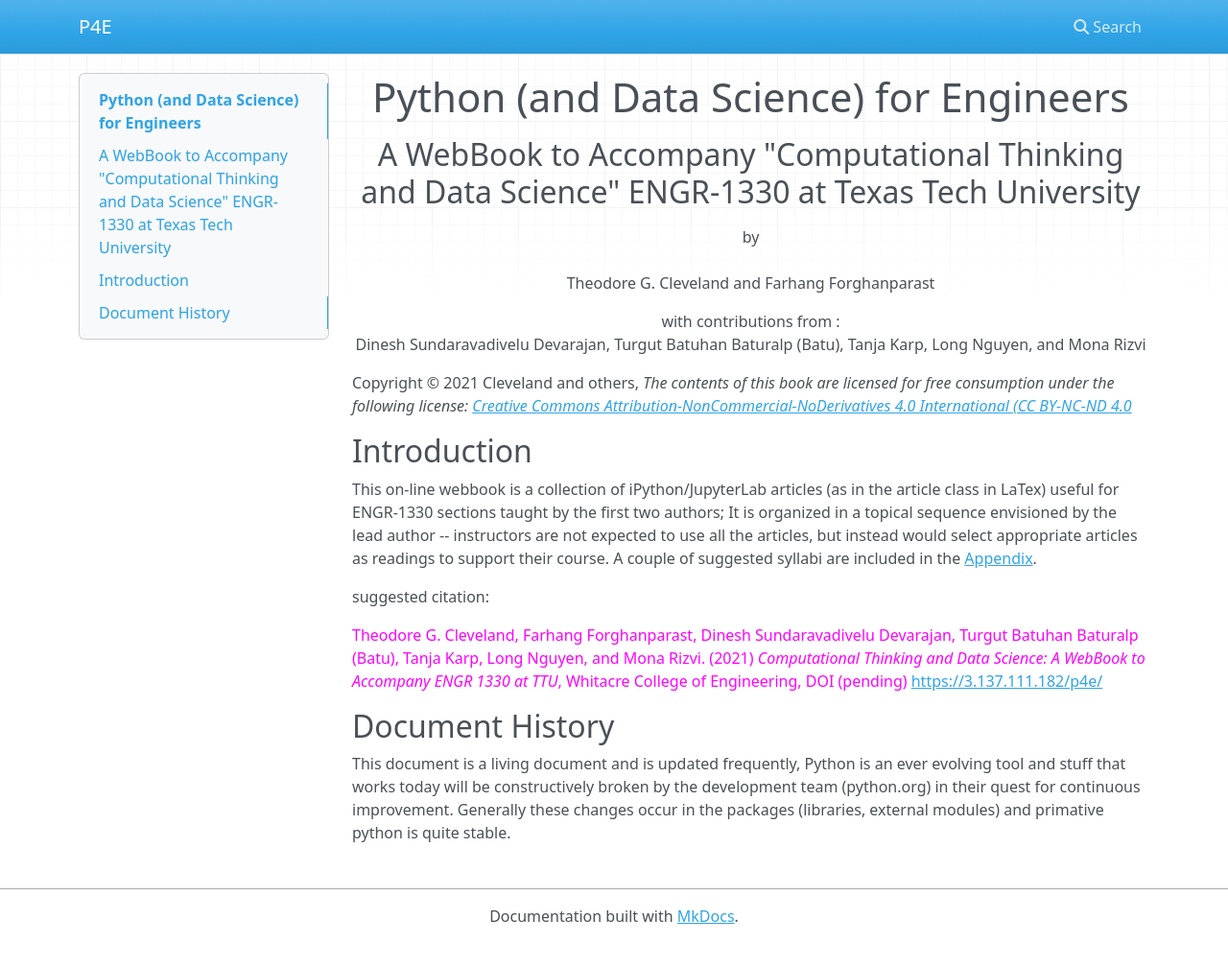
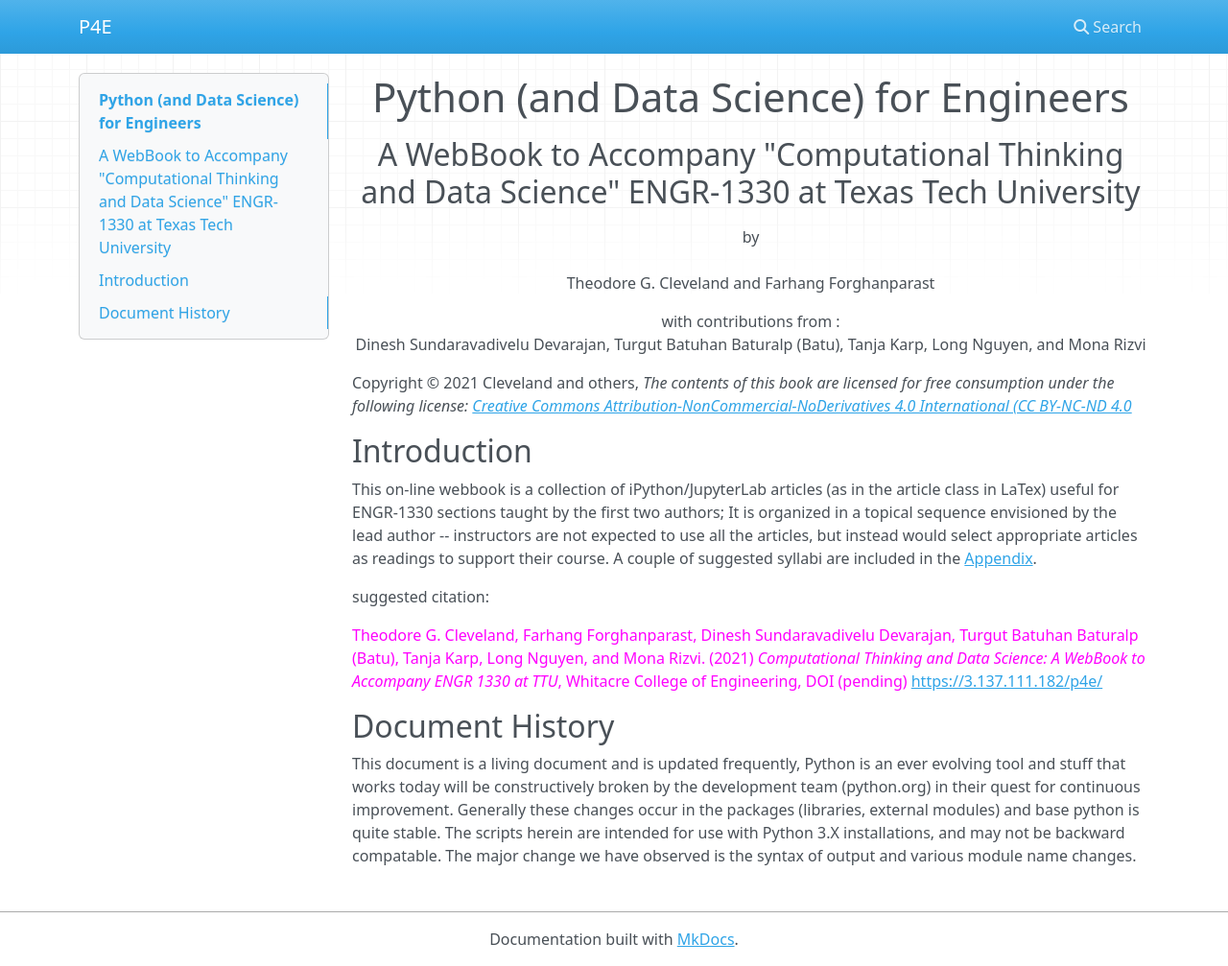
Before and after one commit to dustykat/p4e, an MkDocs documentation site: the page built from docs/index.md, in a window 1280 px wide and 1007 px high. Shown: the whole window at 96% size. Built offline with MkDocs 1.6.1, drawn with Linux system fonts in a browser that asks for light colours; nearby versions of some CDN libraries.

```diff
--- a/docs/index.md
+++ b/docs/index.md
@@ -17,4 +17,4 @@ suggested citation:
 <font color=magenta>Theodore G. Cleveland, Farhang Forghanparast, Dinesh Sundaravadivelu Devarajan, Turgut Batuhan Baturalp (Batu), Tanja Karp, Long Nguyen, and Mona Rizvi. (2021) *Computational Thinking and Data Science: A WebBook to Accompany ENGR 1330 at TTU*, Whitacre College of Engineering, DOI (pending) [https://3.137.111.182/p4e/](https://3.137.111.182/p4e/)</font>
 
 ## Document History
-This document is a living document and is updated frequently, Python is an ever evolving tool and stuff that works today will be constructively broken by the development team (python.org) in their quest for continuous improvement.  Generally these changes occur in the packages (libraries, external modules) and primative python is quite stable.
+This document is a living document and is updated frequently, Python is an ever evolving tool and stuff that works today will be constructively broken by the development team (python.org) in their quest for continuous improvement.  Generally these changes occur in the packages (libraries, external modules) and base python is quite stable.  The scripts herein are intended for use with Python 3.X installations, and may not be backward compatable.  The major change we have observed is the syntax of output and various module name changes.
```
Also changed, not shown: site/index.html, site/search/search_index.json, 1 other file.
